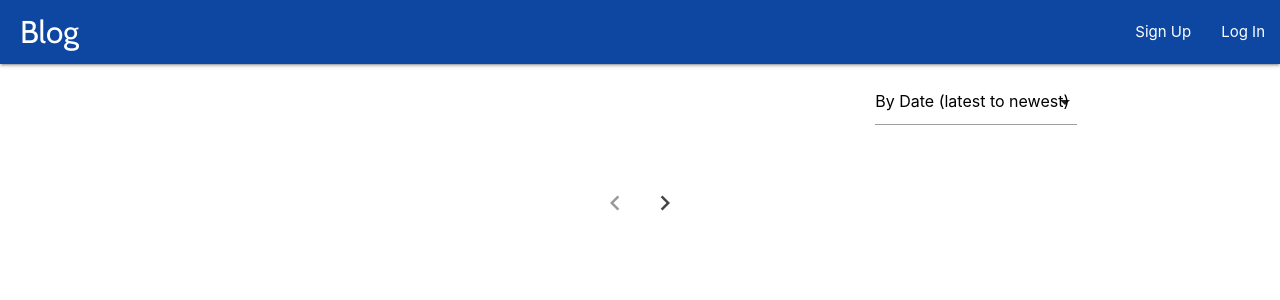
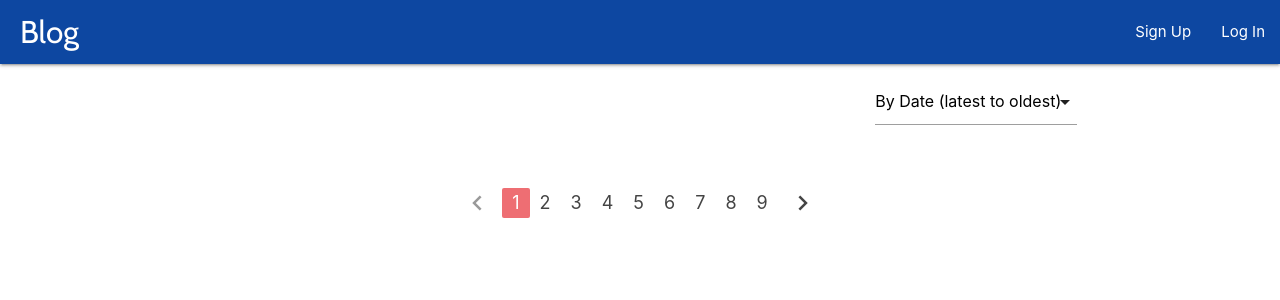
Before and after one commit to blavson/blog_react_client, a React (Create React App) app: page / in a window 1280 px wide. Shown: the top 300 px of the page. Built offline with nearby package versions, Linux system fonts and the light colour scheme.

Commit message:
making custom paging

```diff
--- a/src/Components/Home.jsx
+++ b/src/Components/Home.jsx
@@ -16,35 +16,42 @@ class Home extends Component {
       order :'date_desc',
       page : 1,
       limit : 5,
+      total : 0,
       posts : []
         }
   }
 
-    async getPostData  ( page, limit) {
+    async getPostData  ( order,page, limit) {
       const prms =  await axios.get('http://localhost:8000/',
                                  {params :
-                                  { order :'date_desc',
-                                    page : page ,
-                                    limit : limit}})
+                                  { order,
+                                    page,
+                                    limit}
+                                  })
       const respcards = prms.data.results
-      const count = prms.data.count
-      // this.props.pagingFunction(4,5,6)
+      const k = prms.data.total
       this.setState({
+                      ...this.state,
                       posts : respcards,
-                      count :count
+                      total :k
       })
 
     }
 
     async componentDidMount() {
-    M.AutoInit()
-    this.getPostData(this.state.order, this.state.page, this.state.limit)
+      console.log("KDM HOME")
+      M.AutoInit()
+      this.getPostData(this.state.order, this.state.page, this.state.limit)
     }
 
 
     sortChange =(event)=> {
+      this.setState({
+        ...this.state,
+        order  : event.target.value
+      })
       console.log(this.state)
-      this.getPostData(this.state.order, this.state.page, this.state.limit)
+      this.getPostData(event.target.value , this.state.page, this.state.limit)
     }
 
     render() {
@@ -71,7 +78,8 @@ class Home extends Component {
         <MyPagination
                   getData={this.getPostData}
                   limit = {this.state.limit}
-                  count = {this.state.count}
+                  total = {this.state.total}
+                  order = {this.state.order}
                   />
     </div>
     )}
--- a/src/Components/MyPagination.jsx
+++ b/src/Components/MyPagination.jsx
@@ -3,34 +3,57 @@ import paginationAction from '../actions/paginationAction'
  import axios from 'axios'
 
  class MyPagination extends Component {
+  constructor(props) {
+    super(props)
 
-  state ={
-      current_page : 1
+    this.state ={
+      current_page : 1,
+    }
+    const {limit = 5, total = 30 } = props
+    this.total_pages = Math.ceil(this.props.total / this.props.limit)
   }
 
   componentDidMount() {
-    this.props.getData(1, 5)
+    this.props.getData('date_desc',1, 5)
+    const num_of_pages = Math.ceil(this.props.count / this.props.limit)
+    this.setState({
+          ...this.state,
+          num_of_pages : num_of_pages
+    })
   }
 
+  range = (f, t) => {
+    const r = [];
+     for(let i = f; i < t; i++)
+      r.push(i)
+    return r
+  }
 
   changePage =(event) => {
     this.setState({
+      ...this.state,
       current_page : parseInt(event.target.text)
     })
-    this.props.getData(parseInt(event.target.text),5)
-    console.log(this.state.current_page, event.target.text)
+   this.props.getData(parseInt(event.target.text),5)
   }
 
   customizeRenderOutput() {
-    const num_of_pages = this.props.count / this.props.limit
     let lee = [];
-    for (let i = 1; i <= num_of_pages; i++) {
-      if (i === this.props.current_page)
-          lee.push(<li className="active" key={i}><a href="#">{i}</a></li>)
-         else
-          lee.push(<li className="waves-effect" onClick={this.changePage} key={i}><a href="#">{i}</a></li>)
-      }
-      return  lee.map(e =>e)
+    console.log("Current page", this.state.current_page)
+    const rng = this.range(1,10)
+    const rngmap = rng.map(page => {
+       return ( (page === this.state.current_page) ?
+      <li className="active" key={page}><a href="#">{page}</a></li> :
+      <li className="waves-effect" onClick={this.changePage} key={page}><a href="#">{page}</a></li>)
+    })
+    // for (let i = 1; i <= this.num_of_pages; i++) {
+    //   if (i === this.state.current_page)
+    //       lee.push(<li className="active" key={i}><a href="#">{i}</a></li>)
+    //      else
+    //       lee.push(<li className="waves-effect" onClick={()=> this.props.getData(this.props.order, this.state.current_page, this.props.limit)}  key={i}><a href="#">{i}</a></li>)
+    //   }
+    //   return  lee.map(e =>e)
+    return rngmap
   }
 
   render() {
--- a/src/Components/MySorting.jsx
+++ b/src/Components/MySorting.jsx
@@ -6,8 +6,8 @@ export default function MySorting(props) {
     <div className="row">
     <div className="input-field col s3 offset-s9">
       <select className="articles-sort right" onChange={props.sortChange}>
-        <option value="date_desc" >By Date (latest to newest)</option>
-        <option value="date_asc">By Date(newest to latest)</option>
+        <option value="date_desc" >By Date (latest to oldest)</option>
+        <option value="date_asc">By Date(oldest to latest)</option>
         <option value="title_asc">By Title(A-Z)</option>
         <option value="title_desc">By Title(Z-A)</option>
       </select>
```
